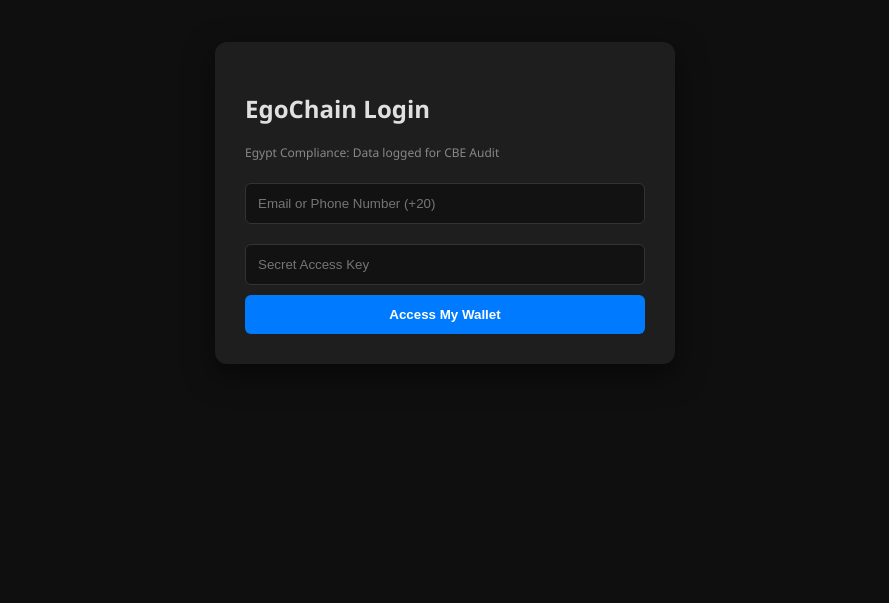
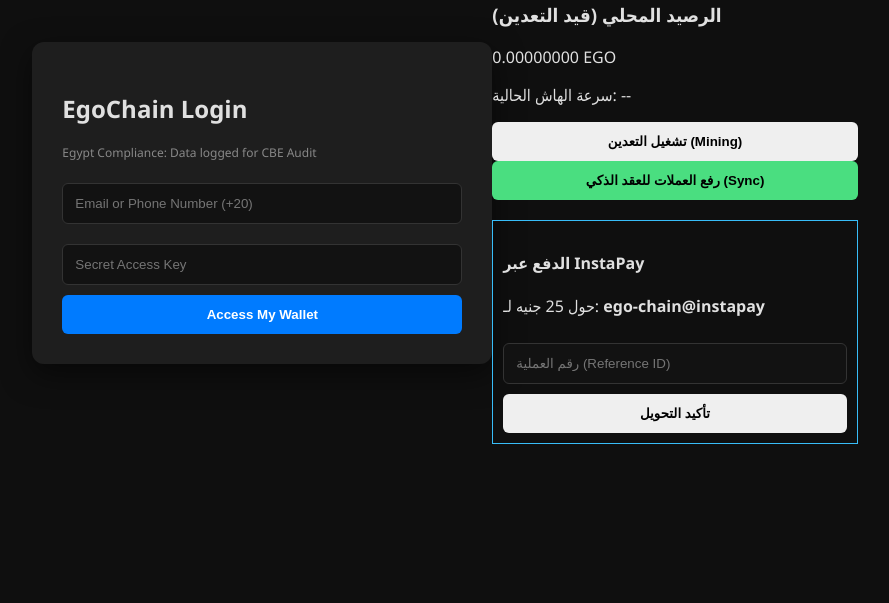
Before and after one commit to mostafadesha953-art/Ego_Chain, a plain HTML site: page user-portal.html in a window 1280 px wide. Shown: the part 197-800 px from the top of the page, without its empty margins (195-1084 px from the left). Drawn offline with Linux system fonts and the light colour scheme.

Commit message:
Update user-portal.html

```diff
--- a/user-portal.html
+++ b/user-portal.html
@@ -68,4 +68,51 @@
     }
 </script>
 </body>
+
+<!-- user-portal.html -->
+<div class="wallet-container">
+    <div class="ego-logo">EGO Wallet</div>
+
+    <div class="balance-card">
+        <h3>الرصيد المحلي (قيد التعدين)</h3>
+        <div id="localMined">0.00000000 EGO</div>
+        <p>سرعة الهاش الحالية: <span id="currentHash">--</span></p>
+    </div>
+
+    <div class="action-buttons">
+        <button onclick="startMining()">تشغيل التعدين (Mining)</button>
+        <button onclick="syncToNetwork()" style="background: #4ade80;">رفع العملات للعقد الذكي (Sync)</button>
+    </div>
+
+    <!-- قسم InstaPay -->
+    <div class="instapay-section" style="margin-top:20px; border:1px solid #38bdf8; padding:10px;">
+        <h4>الدفع عبر InstaPay</h4>
+        <p>حول 25 جنيه لـ: <strong>ego-chain@instapay</strong></p>
+        <input type="text" id="txnId" placeholder="رقم العملية (Reference ID)">
+        <button onclick="verifyInstaPay()">تأكيد التحويل</button>
+    </div>
+</div>
+
+<script>
+// منطق التعدين المحلي (قبل الرفع)
+let minedAmount = parseFloat(localStorage.getItem('mined')) || 0;
+
+function startMining() {
+    setInterval(() => {
+        // تطبيق قاعدة الـ 95% التي طلبتها
+        let currentTotal = 95000000; // مثال للعدد الكلي
+        let speed = (currentTotal >= 95000000) ? 0.0000005 : 0.00005;
+
+        minedAmount += (speed / 3600); // القيمة في الثانية
+        document.getElementById('localMined').innerText = minedAmount.toFixed(😎 + " EGO";
+        localStorage.setItem('mined', minedAmount);
+    }, 1000);
+}
+
+async function syncToNetwork() {
+    alert("يتم الآن دمج " + minedAmount.toFixed(😎 + " مع عقدك الذكي على EGO Chain...");
+    // هنا يتم استدعاء Firebase لرفع القيمة
+}
+</script>
+
 </html>
```
